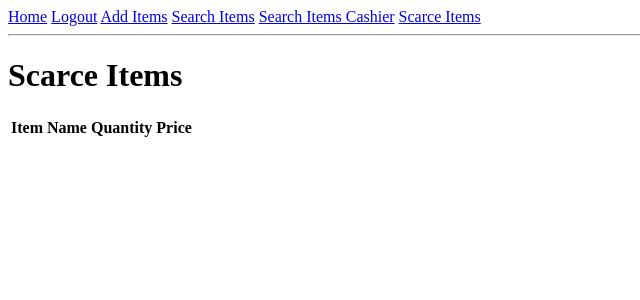
After one commit to Simret-Melak/Shoptimize, a Flask app: page /scarce_item in a window 1280 px wide. The commit adds this page. Shown: the top 300 px of the page, without its empty margins (0-640 px from the left). Run offline with Flask 3, Linux system fonts and the light colour scheme; a user stored in the database is signed in; tables that the repository leaves empty hold one stand-in row (values such as "Sample post"); lists and menus that the app fills with data are empty.

Commit message:
shows scarce items

```diff
--- a/app/routes.py
+++ b/app/routes.py
@@ -21,7 +21,7 @@ def login():
         if user is None or not user.check_password(form.password.data):
             flash('Invalid username or password')
             return redirect(url_for('login'))
-        if user.position not in ['manager', 'cashier', 'administrator']:
+        if user.position not in ['manager', 'cashier', 'admin']:
             flash('You do not have access to this resource.')
             return redirect(url_for('login'))
         login_user(user, remember=form.remember_me.data)
@@ -150,3 +150,16 @@ def sell_item():
         # Optionally log the error for debugging: app.logger.error('Error: %s', e)
 
     return redirect(url_for('search_items_cashier'))
+
+
+@app.route('/scarce_item', methods=['GET', 'POST'])
+@login_required
+def scarce_item():
+    # Define the threshold for scarcity
+    scarcity_threshold = 10
+
+    # Fetch items whose quantity is below the threshold
+    scarce_items = Item.query.filter(Item.quantity < scarcity_threshold).all()
+
+    # Render a template, passing the scarce items
+    return render_template('scarce_items.html', items=scarce_items)
--- a/app/templates/base.html
+++ b/app/templates/base.html
@@ -17,7 +17,7 @@
             <a href="{{url_for('add_items')}}">Add Items</a>
             <a href="{{url_for('search_items')}}">Search Items</a>
             <a href="{{url_for('search_items_cashier')}}">Search Items Cashier</a>
-
+            <a href="{{url_for('scarce_item')}}">Scarce Items</a>
             {% endif %}
         </div>
         <hr>
--- /dev/null
+++ b/app/templates/scarce_items.html
@@ -0,0 +1,21 @@
+{% extends "base.html" %}
+
+{% block content %}
+    <h1>Scarce Items</h1>
+    <table>
+        <tr>
+            <th>Item Name</th>
+            <th>Quantity</th>
+            <th>Price</th>
+            <!-- Add other relevant columns as needed -->
+        </tr>
+        {% for item in items %}
+        <tr>
+            <td>{{ item.name }}</td>
+            <td>{{ item.quantity }}</td>
+            <td>{{ item.price }}</td>
+            <!-- Add other item details as needed -->
+        </tr>
+        {% endfor %}
+    </table>
+{% endblock %}
```
Also changed, not shown: app.db.
